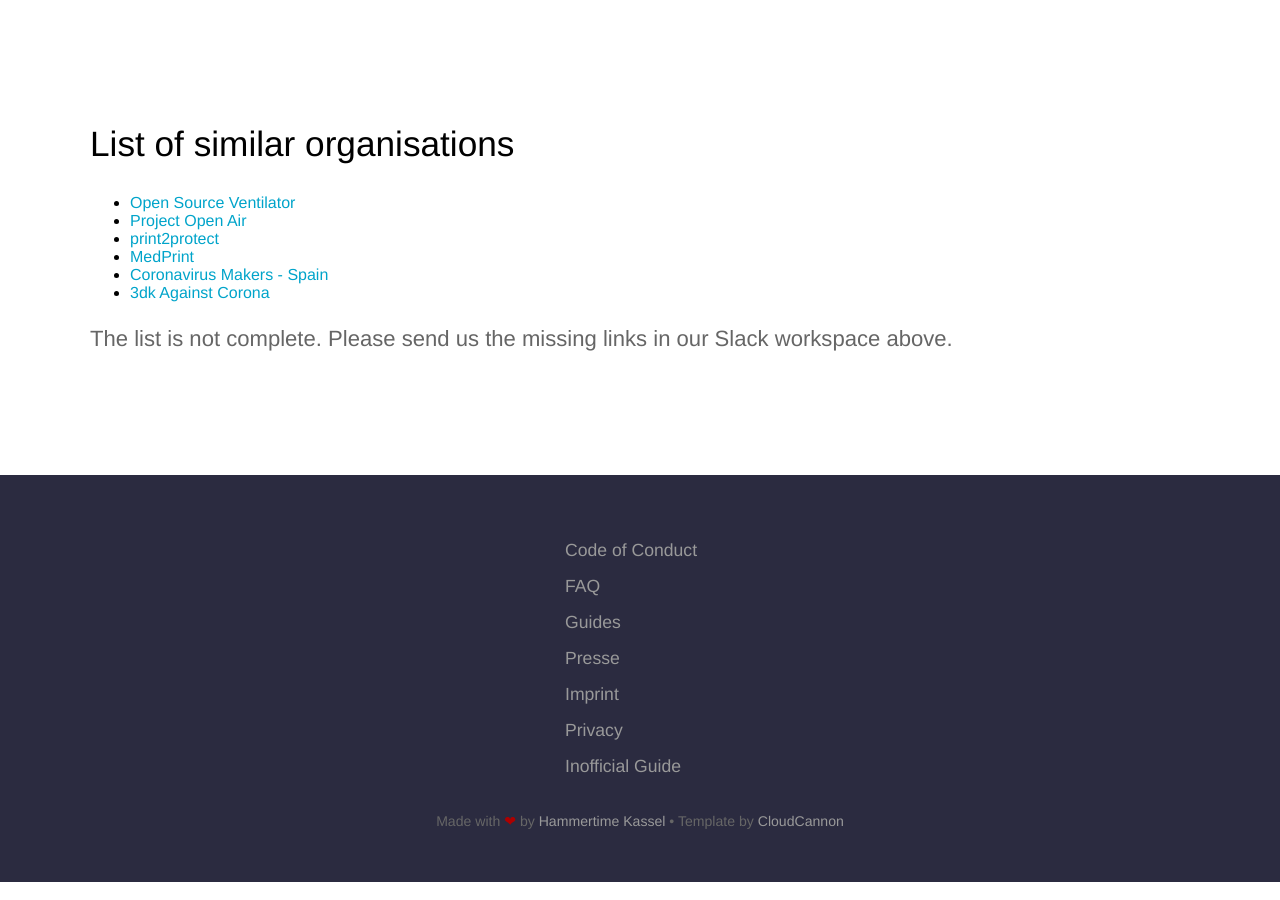
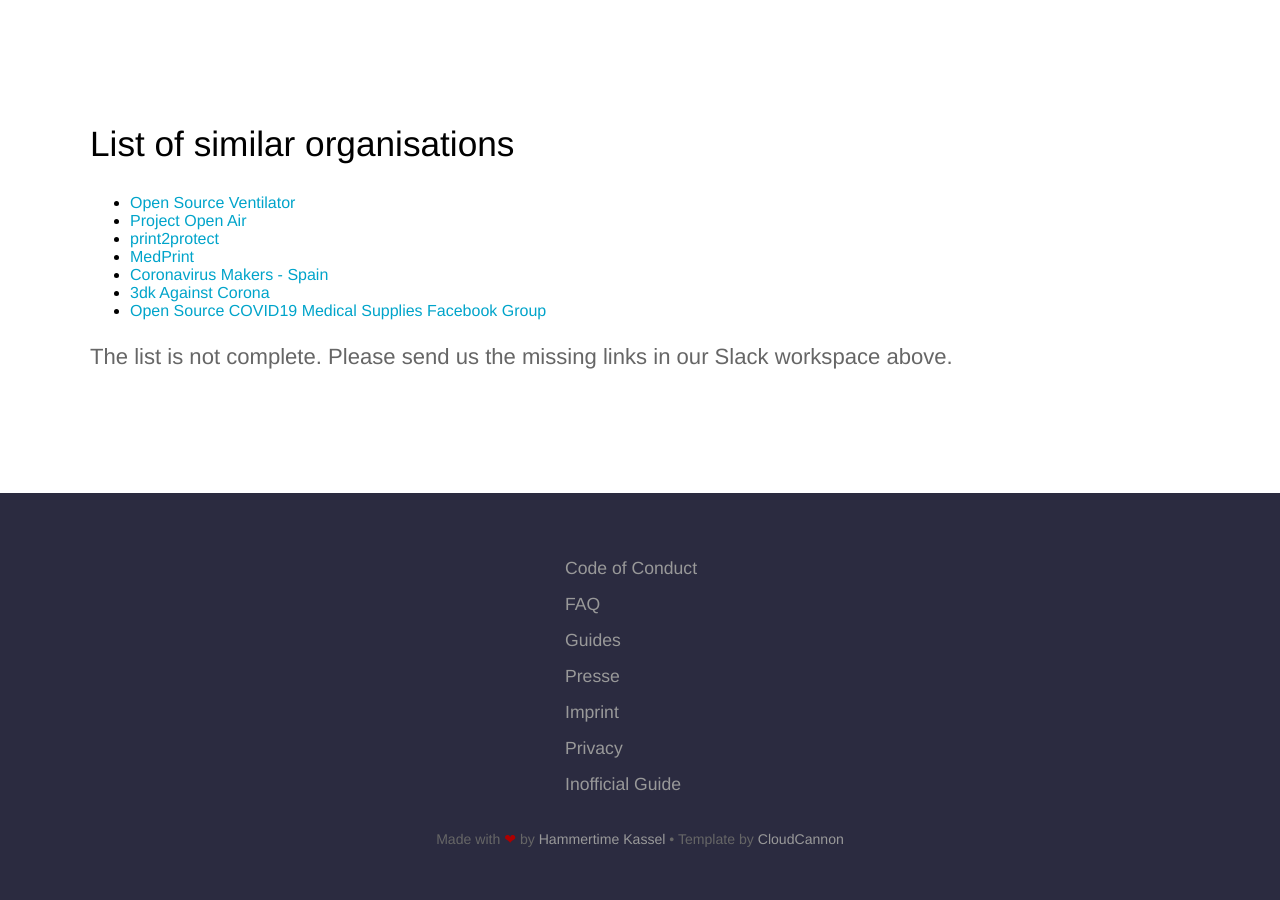
Before and after one commit to CloudCannon/hydra-jekyll-template, a Jekyll site: the page built from en/index.html, in a window 1280 px wide and 900 px high, scrolled down 21665 px. Built offline with Jekyll 4.4.1, drawn with Linux system fonts in a browser that asks for light colours.

Commit message:
add link to Open Source COVID19 Medical Supplies Facebook Group

```diff
--- a/_data/organisations.yml
+++ b/_data/organisations.yml
@@ -10,4 +10,6 @@
   link: https://www.coronavirusmakers.org
 - name: 3dk Against Corona
   link: https://tutolino.net/3d-printing-against-corona/
+- name: Open Source COVID19 Medical Supplies Facebook Group
+  link: https://www.facebook.com/groups/opensourcecovid19medicalsupplies/
 # Copy the block above and repeat =)
```
